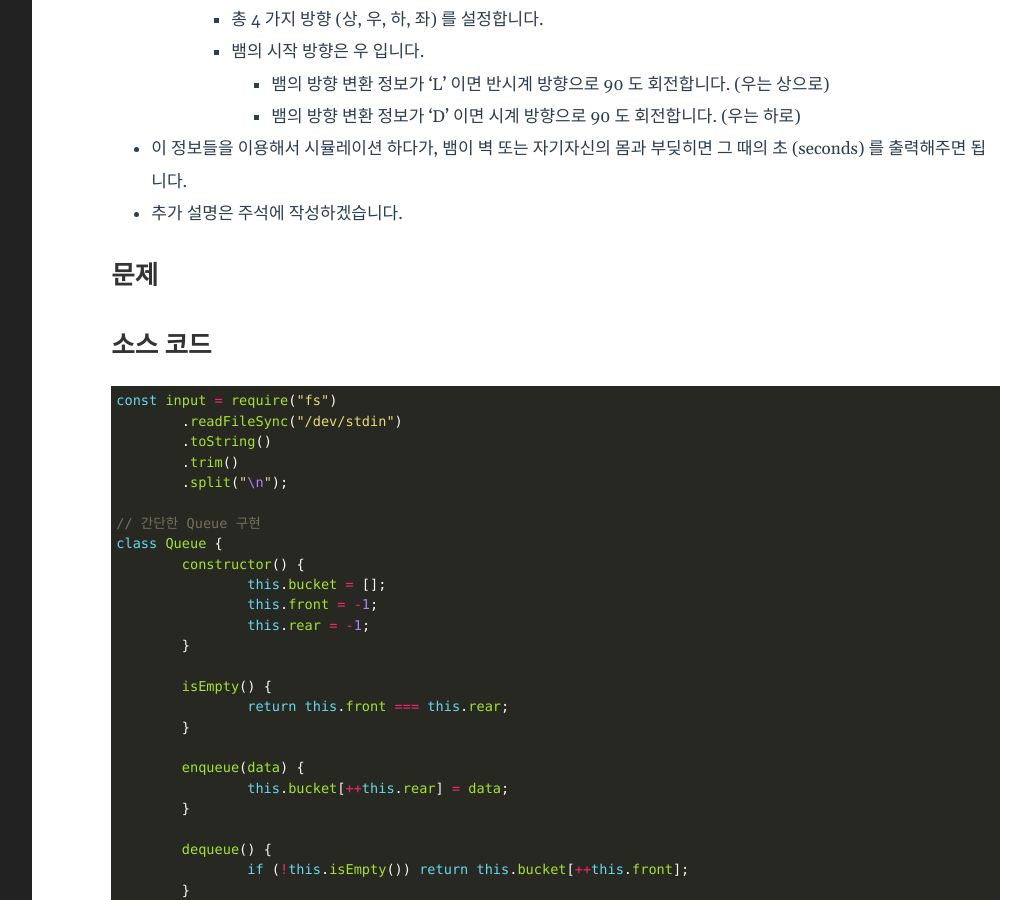
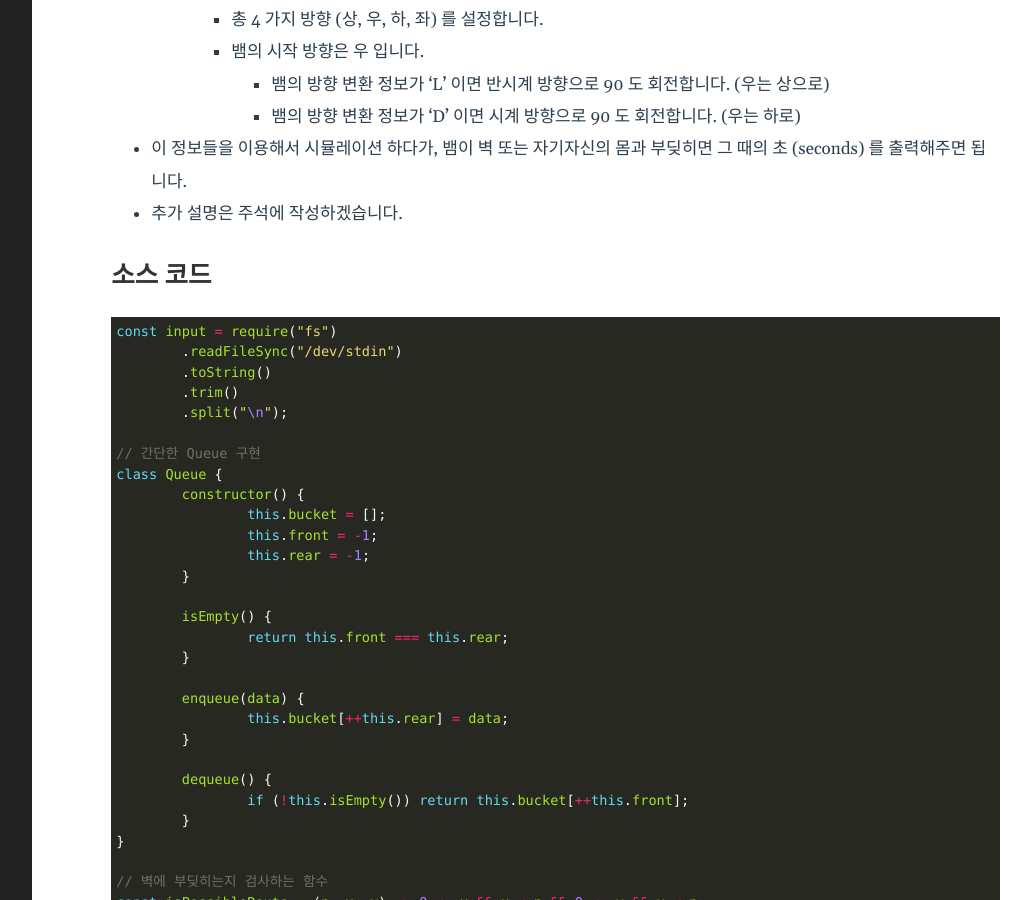
Before and after one commit to qkrrlgh519/qkrrlgh519.github.io, a Jekyll site: the page built from _posts/2021-05-25-BOJ-Queue-3190.markdown, in a window 1280 px wide and 900 px high, scrolled down 1521 px. Shown: the whole window, without its empty margins (201-1232 px from the left). Built offline with Jekyll 4.4.1, drawn with Linux system fonts in a browser that asks for light colours.

````diff
--- a/_posts/2021-05-25-BOJ-Queue-3190.markdown
+++ b/_posts/2021-05-25-BOJ-Queue-3190.markdown
@@ -52,11 +52,9 @@ categories: BOJ(Queue)
 - 이 정보들을 이용해서 시뮬레이션 하다가, 뱀이 벽 또는 자기자신의 몸과 부딪히면 그 때의 초 (seconds) 를 출력해주면 됩니다.
 - 추가 설명은 주석에 작성하겠습니다.
 
-## 문제
-
 ## 소스 코드
 
-```jsx
+```javascript
 const input = require("fs")
 	.readFileSync("/dev/stdin")
 	.toString()
````
